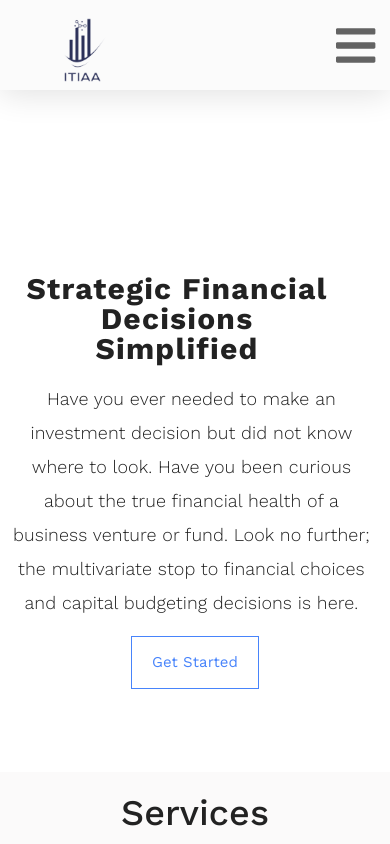
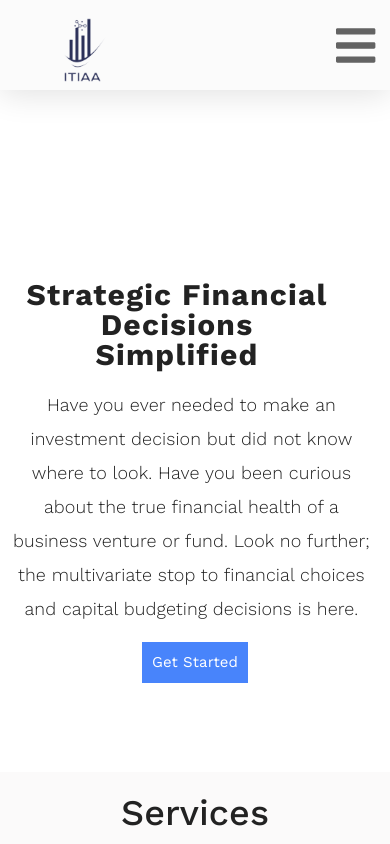
Before and after one commit to BabalwaMpunyuka/team-scrum-frontend, a React (Create React App) app: page / in a window 390 px wide. Shown: the top 844 px of the page. Built offline with nearby package versions, Linux system fonts and the light colour scheme.

Commit message:
Work on responsivenes

```diff
--- a/src/components/form/button/Button.module.css
+++ b/src/components/form/button/Button.module.css
@@ -1,7 +1,7 @@
 .btn {
   min-width: 100px;
-  /* width: auto;
-  height: 41px; */
+  width: auto;
+  height: 41px;
   border: none;
   outline: none;
 
@@ -15,20 +15,16 @@
   letter-spacing: 0.005em;
   color: inherit;
   transition: all 300ms ease-in-out;
-  padding: 15px 20px;
+  padding: 5px 10px;
 }
 
 .btnPrimary{
-  color: #4884fb;
-  border: 1px solid #4884fb;
-  width: fit-content;
-  height: fit-content;
+  background: #4884fb;
+  color: #fff;
 }
 
 .btnPrimary:hover{
   background-color: #3461bb;
-  color: #fff;
-  font-size: 1.5em;
 }
 
 .btnOutlinePrimary {
--- a/src/pages/Home.jsx
+++ b/src/pages/Home.jsx
@@ -6,7 +6,7 @@ import TipsSection from "../components/home/tips-section/TipsSection";
 import BlogSection from "../components/home/blogs-section/BlogSection";
 import StartInvesting from "../components/home/startInvesting/StartInvesting";
 import Icons from "../components/icons/Icons";
-import styles from './Home.css';
+import Styles from './Home.module.css';
 
 const Home = () => {
   return (
@@ -18,7 +18,7 @@ const Home = () => {
       <BlogSection />
       <StartInvesting />
       <Contact />
-      <div id={styles.mobile_view}>
+      <div id={Styles.mobile_view}>
       <Icons />
       </div>
     </div>
```
Also changed, not shown: src/pages/Home.module.css (renamed from src/pages/Home.css).
